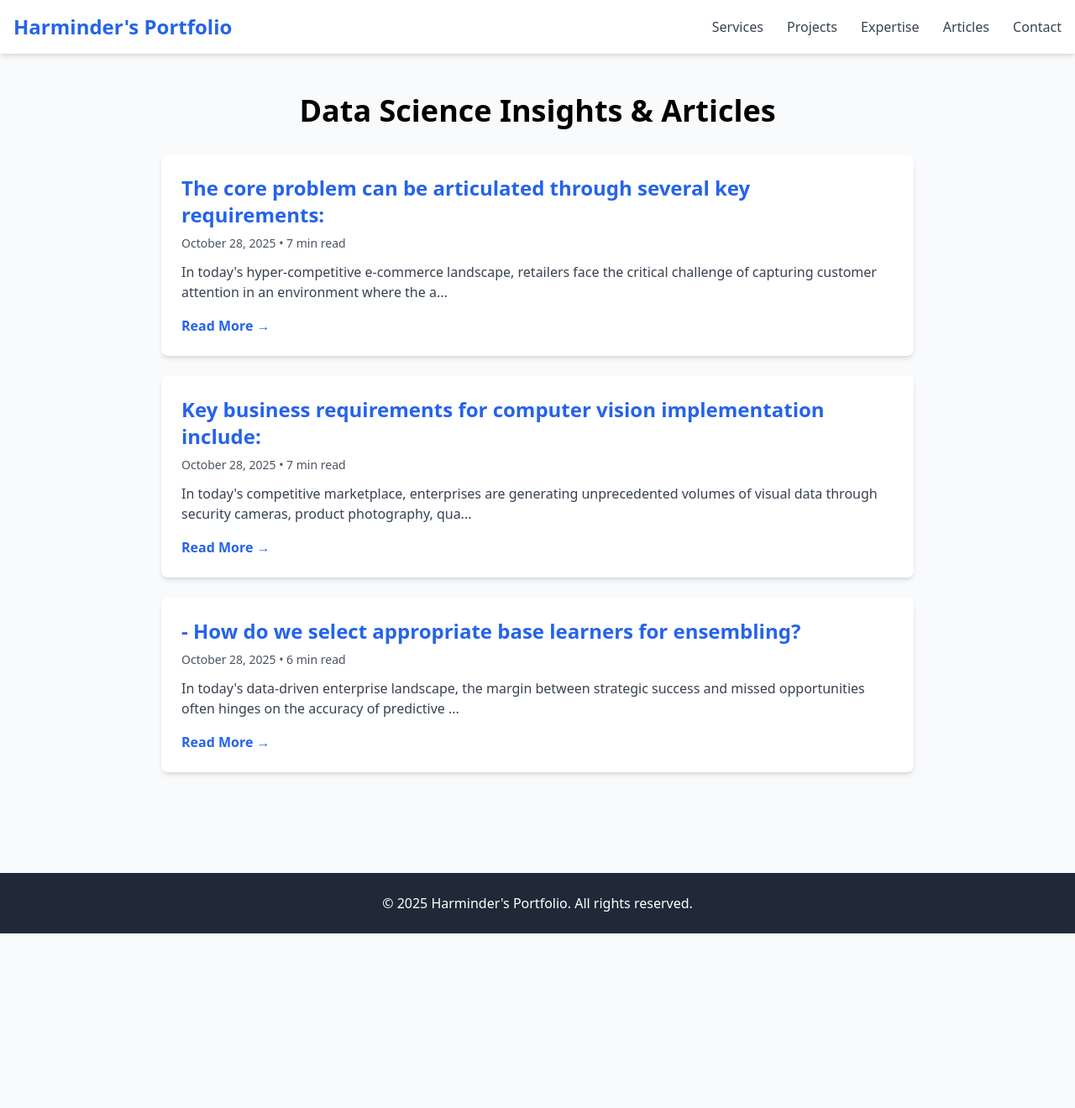
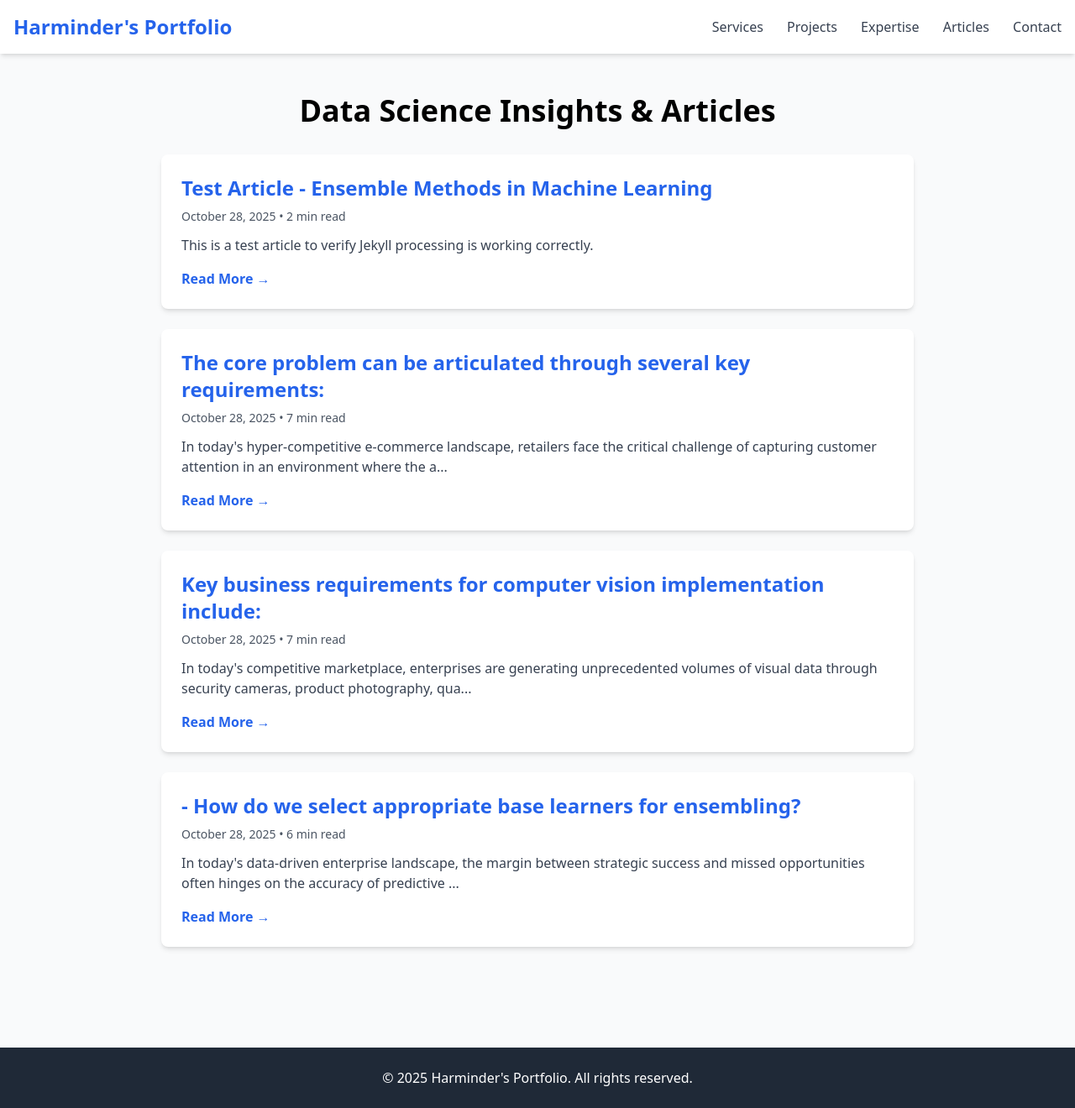
Before and after one commit to Harminder858/hp_portfolio, a Jekyll site: the page built from blog.html, in a window 1280 px wide. Shown: the whole page at 84% size. Built offline with Jekyll 4.4.1, drawn with Linux system fonts in a browser that asks for light colours; nearby versions of some CDN libraries; before the commit the page ends 1112 px from its top, so only the background shows below that.

Commit message:
Fix Jekyll configuration and blog page URLs, add test article

```diff
--- a/_config.yml
+++ b/_config.yml
@@ -1,7 +1,7 @@
 title: Harminder Puri - Data Science & ML Solutions
 description: Data Science and Machine Learning Expert Portfolio
-baseurl: "/hp_portfolio"
-url: "https://harminder858.github.io"
+baseurl: ""
+url: "https://harminder858.github.io/hp_portfolio"
 
 # Build settings
 markdown: kramdown
--- /dev/null
+++ b/_posts/2025-10-28-test-article-ensemble-methods.md
@@ -0,0 +1,24 @@
+---
+layout: post
+title: "Test Article - Ensemble Methods in Machine Learning"
+date: 2025-10-28 10:00:00 +0000
+author: Harminder Puri
+categories: [insights, data-science]
+tags: [machine-learning, ensemble-methods, data-science]
+excerpt: "This is a test article to verify Jekyll processing is working correctly."
+reading_time: 2
+---
+
+# Test Article: Ensemble Methods in Machine Learning
+
+This is a test article to verify that Jekyll is processing our posts correctly.
+
+## Key Points
+
+- Ensemble methods combine multiple models
+- They often provide better accuracy than individual models
+- Popular ensemble techniques include Random Forest, Gradient Boosting, and Voting Classifiers
+
+## Conclusion
+
+This test article confirms that Jekyll can process our markdown posts when they have proper front matter.
--- a/blog.html
+++ b/blog.html
@@ -10,7 +10,7 @@ title: Blog - Data Science Insights
         {% for post in site.posts %}
         <article class="bg-white p-6 rounded-lg shadow-md mb-6">
             <h2 class="text-2xl font-bold mb-2">
-                <a href="{{ post.url | relative_url }}" class="text-blue-600 hover:text-blue-800">
+                <a href="{{ post.url }}" class="text-blue-600 hover:text-blue-800">
                     {{ post.title }}
                 </a>
             </h2>
@@ -18,7 +18,7 @@ title: Blog - Data Science Insights
                 {{ post.date | date: "%B %d, %Y" }} • {{ post.reading_time }} min read
             </p>
             <p class="text-gray-700 mb-4">{{ post.excerpt }}</p>
-            <a href="{{ post.url | relative_url }}" class="text-blue-600 hover:text-blue-800 font-semibold">
+            <a href="{{ post.url }}" class="text-blue-600 hover:text-blue-800 font-semibold">
                 Read More →
             </a>
         </article>
```
